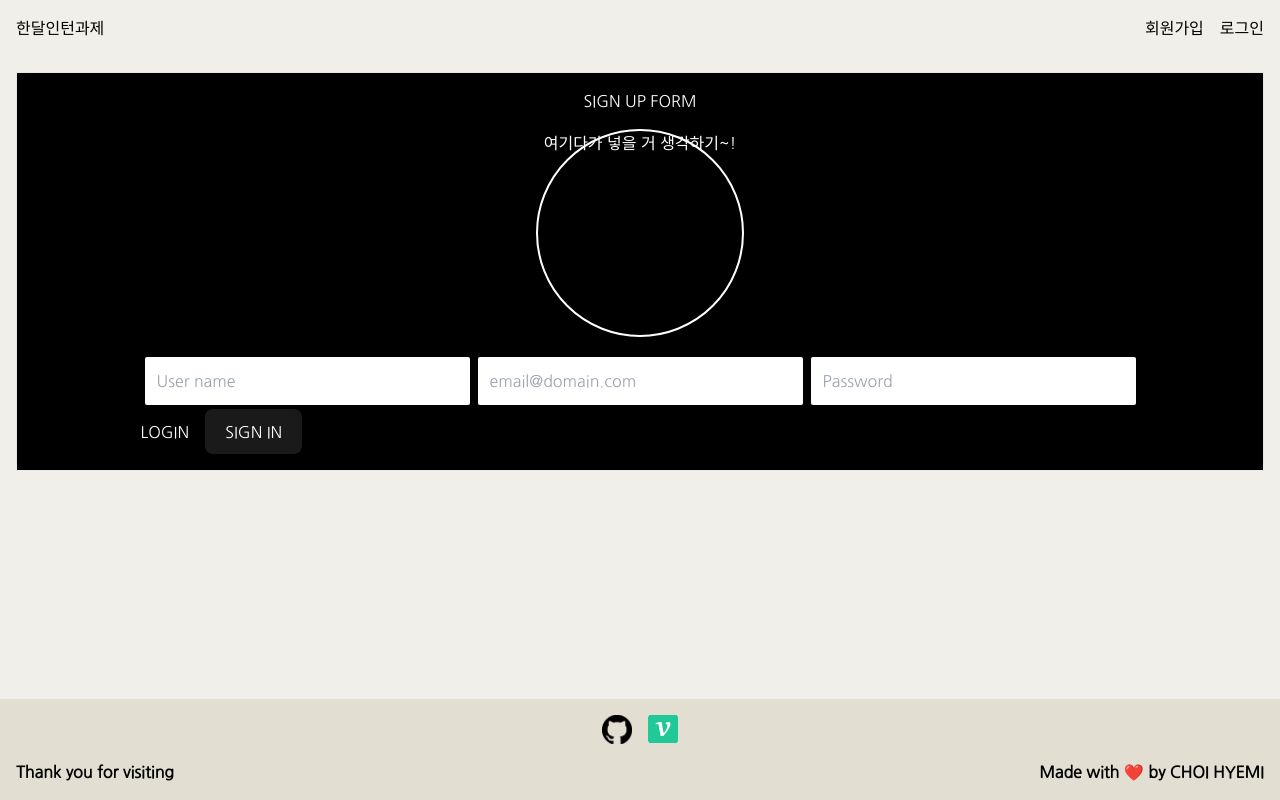
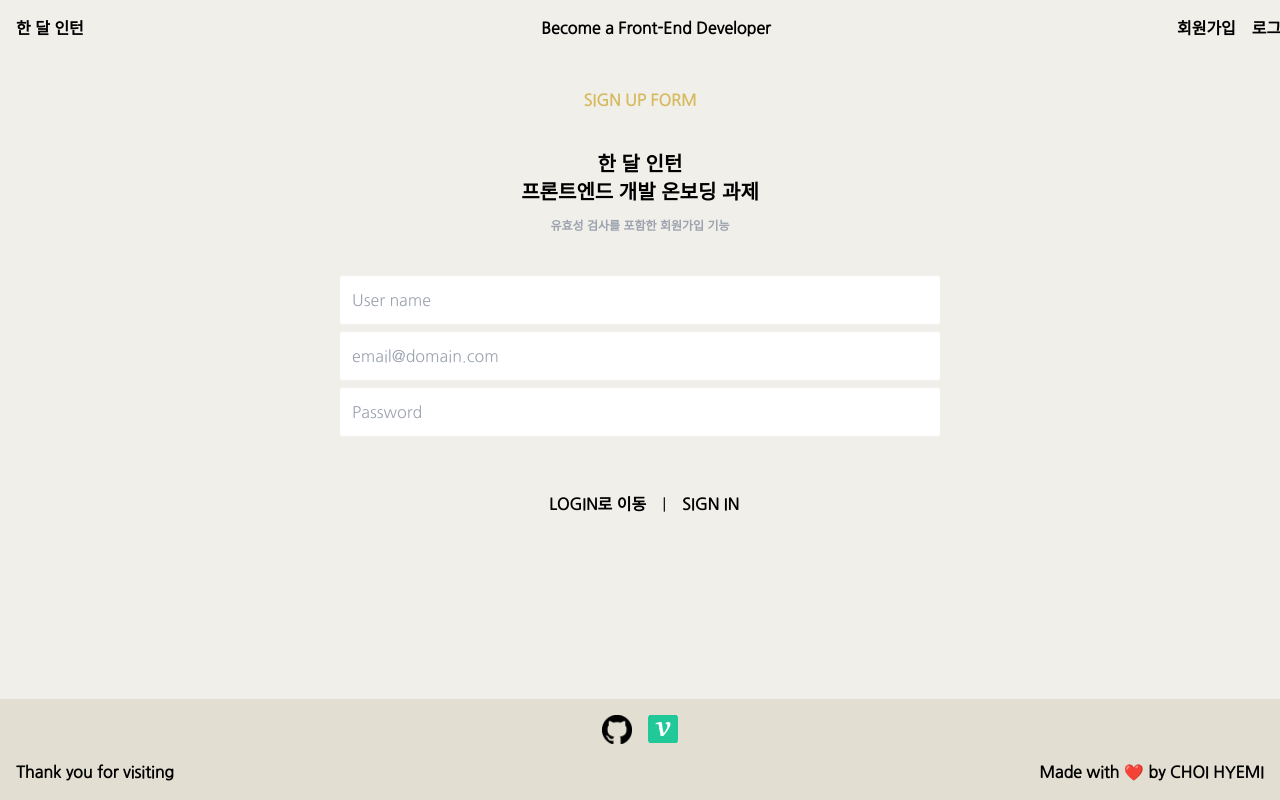
Before and after one commit to MiMing-00/aMonth-sInternshipProject, a React (Vite) app: page /signUp in a window 1280 px wide. Built offline with nearby package versions, Linux system fonts and the light colour scheme.

Commit message:
styles: update signup form

```diff
--- a/src/components/Footer.tsx
+++ b/src/components/Footer.tsx
@@ -1,4 +1,3 @@
-import { Link } from "react-router-dom";
 import GitHub from "../assets/GitHub.png";
 import Velog from "../assets/Velog.jfif";
 
--- a/src/components/Header.tsx
+++ b/src/components/Header.tsx
@@ -42,23 +42,37 @@ const Header = () => {
   };
 
   return (
-    <div className="flex justify-between items-center m-4">
-      <Link to="/">한달인턴과제</Link>
+    <div className="relative flex justify-between items-center m-4 font-bold w-full">
+      <Link to="/" className="hover:text-[#c1a48c]">
+        한 달 인턴
+      </Link>
+      <div className="hidden absolute left-1/2 transform -translate-x-1/2 md:block">
+        Become a Front-End Developer
+      </div>
       <div className="flex gap-4">
         <div>
           {data ? (
-            <Link to="/myPage">{data.nickname}님</Link>
+            <Link to="/myPage" className="hover:text-[#c1a48c]">
+              {data.nickname}님
+            </Link>
           ) : (
-            <Link to="/signUp">회원가입</Link>
+            <Link to="/signUp" className="hover:text-[#c1a48c]">
+              회원가입
+            </Link>
           )}
         </div>
         <div>
           {data ? (
-            <span onClick={handleLogOut} className="cursor-pointer">
+            <span
+              onClick={handleLogOut}
+              className="cursor-pointer hover:text-[#c1a48c]"
+            >
               로그아웃
             </span>
           ) : (
-            <Link to="/login">로그인</Link>
+            <Link to="/login" className="hover:text-[#c1a48c]">
+              로그인
+            </Link>
           )}
         </div>
       </div>
--- a/src/index.css
+++ b/src/index.css
@@ -4,25 +4,6 @@
 @tailwind components;
 @tailwind utilities;
 
-button {
-  border-radius: 8px;
-  border: 1px solid transparent;
-  padding: 0.6em 1.2em;
-  font-size: 1em;
-  font-weight: 500;
-  font-family: inherit;
-  background-color: #1a1a1a;
-  cursor: pointer;
-  transition: border-color 0.25s;
-}
-button:hover {
-  border-color: #646cff;
-}
-button:focus,
-button:focus-visible {
-  outline: 4px auto -webkit-focus-ring-color;
-}
-
 body {
   background-color:#f1efe9;
   font-family: 'Nanum Gothic', serif;
--- a/src/pages/SignUp.tsx
+++ b/src/pages/SignUp.tsx
@@ -1,12 +1,27 @@
 import { useState } from "react";
 import { Link, useNavigate } from "react-router-dom";
 import Swal from "sweetalert2";
+import { z } from "zod";
 
 const SignUp: React.FC = () => {
   const [email, setEmail] = useState<string>("");
   const [password, setPassword] = useState<string>("");
   const [nickname, setNickname] = useState<string>("");
+  const [isPasswordFocused, setIsPasswordFocused] = useState<boolean>(false);
   const navigate = useNavigate();
+
+  const signUpSchema = z.object({
+    email: z.string().email("올바른 이메일 주소를 입력하세요."),
+    password: z
+      .string()
+      .min(6, "비밀번호는 최소 6자 이상이어야 합니다.")
+      .regex(
+        /^(?=.*[a-z])(?=.*[A-Z])/,
+        "비밀번호는 영문 대소문자를 모두 포함해야 합니다."
+      )
+      .regex(/\d/, "비밀번호는 숫자를 포함해야 합니다."),
+    nickname: z.string().min(2, "닉네임은 최소 2자 이상이어야 합니다."),
+  });
 
   const handleSignUp = async (event: React.FormEvent) => {
     event.preventDefault();
@@ -19,13 +34,15 @@ const SignUp: React.FC = () => {
       return;
     }
 
-    const userSingUpData = {
-      id: email,
-      password,
-      nickname,
-    };
+    try {
+      signUpSchema.parse({ email, password, nickname });
 
-    try {
+      const userSingUpData = {
+        id: email,
+        password,
+        nickname,
+      };
+
       const res = await fetch("https://moneyfulpublicpolicy.co.kr/register", {
         method: "POST",
         headers: {
@@ -36,24 +53,44 @@ const SignUp: React.FC = () => {
       const data = await res.json();
       console.log(data);
 
+      // 중복 아이디 확인
+      if (res.status === 409) {
+        Swal.fire({
+          text: "이미 존재하는 이메일입니다. 다른 이메일을 시도해주세요.",
+          icon: "error",
+        });
+        return;
+      }
+
       Swal.fire({
         title: "회원가입을 축하합니다!",
-        text: `${nickname} 님 어서오세요!`,
+        text: `${nickname} 님 로그인 부탁드려요!`,
         icon: "success",
       });
       navigate("/login");
     } catch (error) {
       console.log("실패", error);
+      if (error instanceof z.ZodError) {
+        Swal.fire({
+          text: error.errors[0].message,
+          icon: "error",
+        });
+      }
     }
   };
 
   return (
-    <div className="flex flex-col justify-center text-center items-center al gap-4 border p-4 m-4 bg-black text-white font-">
-      <h1>SIGN UP FORM</h1>
-      <div className="border-white border-2 rounded-full w-52 h-52 flex justify-center">
-        여기다가 넣을 거 생각하기~!
+    <div className="flex flex-col justify-center text-center items-center al gap-4 p-4 m-4">
+      <h1 className="font-bold text-[#d6bb61]">SIGN UP FORM</h1>
+      <div className=" h-32 flex flex-col justify-center gap-3">
+        <div className="text-xl font-extrabold">
+          한 달 인턴 <p>프론트엔드 개발 온보딩 과제</p>
+        </div>
+        <div className="text-gray-400 text-xs font-semibold">
+          유효성 검사를 포함한 회원가입 기능
+        </div>
       </div>
-      <form onSubmit={handleSignUp}>
+      <form onSubmit={handleSignUp} className="flex flex-col w-1/2">
         <input
           type="text"
           placeholder="User name"
@@ -75,9 +112,22 @@ const SignUp: React.FC = () => {
           value={password}
           onChange={(event) => setPassword(event.target.value)}
         />
-        <div className="flex gap-4 items-center">
-          <Link to="/login"> LOGIN </Link>
-          <button type="submit">SIGN IN</button>
+        <div className="h-3">
+          {password && (
+            <small className="mt-1 ml-2 text-gray-500 text-xs flex flex-col md:flex-row">
+              <span>비밀번호는 최소 6자 이상이어야 하며,</span>{" "}
+              <span>비밀번호는 영문 대소문자를 모두 포함해야 합니다.</span>
+            </small>
+          )}
+        </div>
+        <div className="flex gap-4 items-center mt-10 ml-2 justify-center">
+          <Link to="/login" className="font-bold hover:text-[#c1a48c]">
+            LOGIN로 이동
+          </Link>
+          <div> | </div>
+          <button type="submit" className="font-bold">
+            SIGN IN
+          </button>
         </div>
       </form>
     </div>
```
